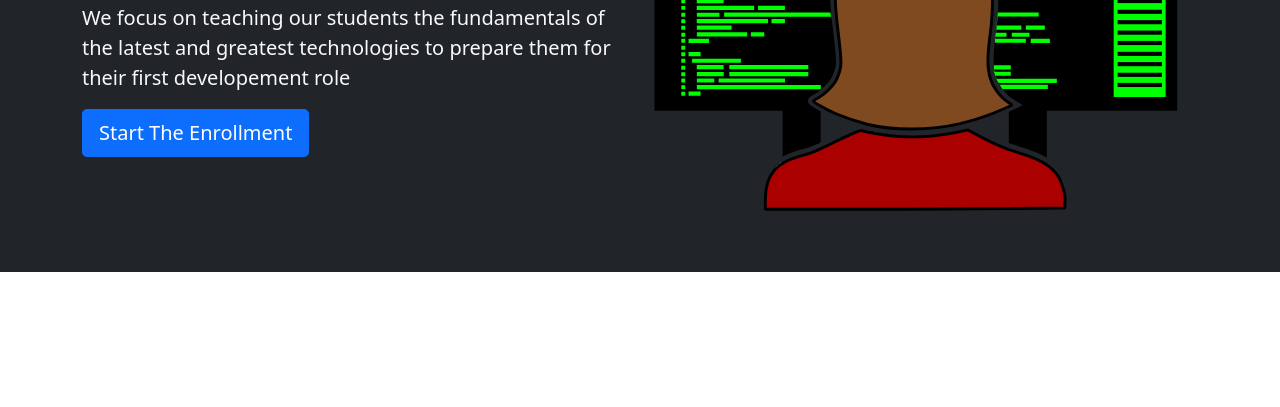
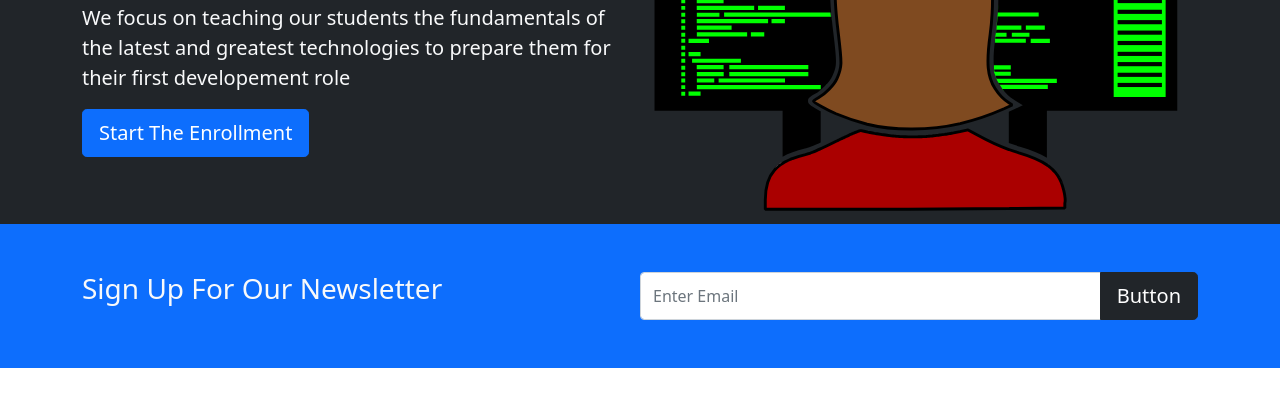
Before and after one commit to Niville-Bayeh/bootstrap-prac, a plain HTML site: page index.html in a window 1280 px wide. Shown: the part 241-648 px from the top of the page. Drawn offline with nearby package versions, Linux system fonts and the light colour scheme.

Commit message:
modify css amd html files

```diff
--- a/index.html
+++ b/index.html
@@ -34,7 +34,7 @@
     </div>
 </nav>
 <!--Showcase-->
-<section class="bg-dark text-light p-5 text-center text-sm-start">
+<section class="bg-dark text-light p-5 p-lg-0 pt-lg-5 text-center text-sm-start">
     <div class="container">
         <div class="d-sm-flex align-items-center justify-content-between">
             <div>
@@ -51,6 +51,21 @@
         </div>
     </div>
 </section>
+
+<!--Newsletter-->
+<section class="bg-primary text-light p-5">
+    <div class="container">
+        <div class="d-md-flex justify-content-between align-content-betwen">
+            <h3 class="mb-3 mb-md-0">Sign Up For Our Newsletter</h3>
+
+            <div class="input-group news-input">
+                <input type="text" class="form-control" placeholder="Enter Email">
+                <button class="btn btn-dark btn-lg" type="button">Button</button>
+              </div>
+        </div>
+    </div>
+</section>
+
 <script src="https://cdn.jsdelivr.net/npm/bootstrap@5.1.3/dist/js/bootstrap.bundle.min.js" integrity="sha384-ka7Sk0Gln4gmtz2MlQnikT1wXgYsOg+OMhuP+IlRH9sENBO0LRn5q+8nbTov4+1p" crossorigin="anonymous"></script>
 </body>
 </html>
--- a/style.css
+++ b/style.css
@@ -0,0 +1,5 @@
+@media(min-width: 768px){
+    .news-input{
+        width: 50%;
+    }
+}
```
